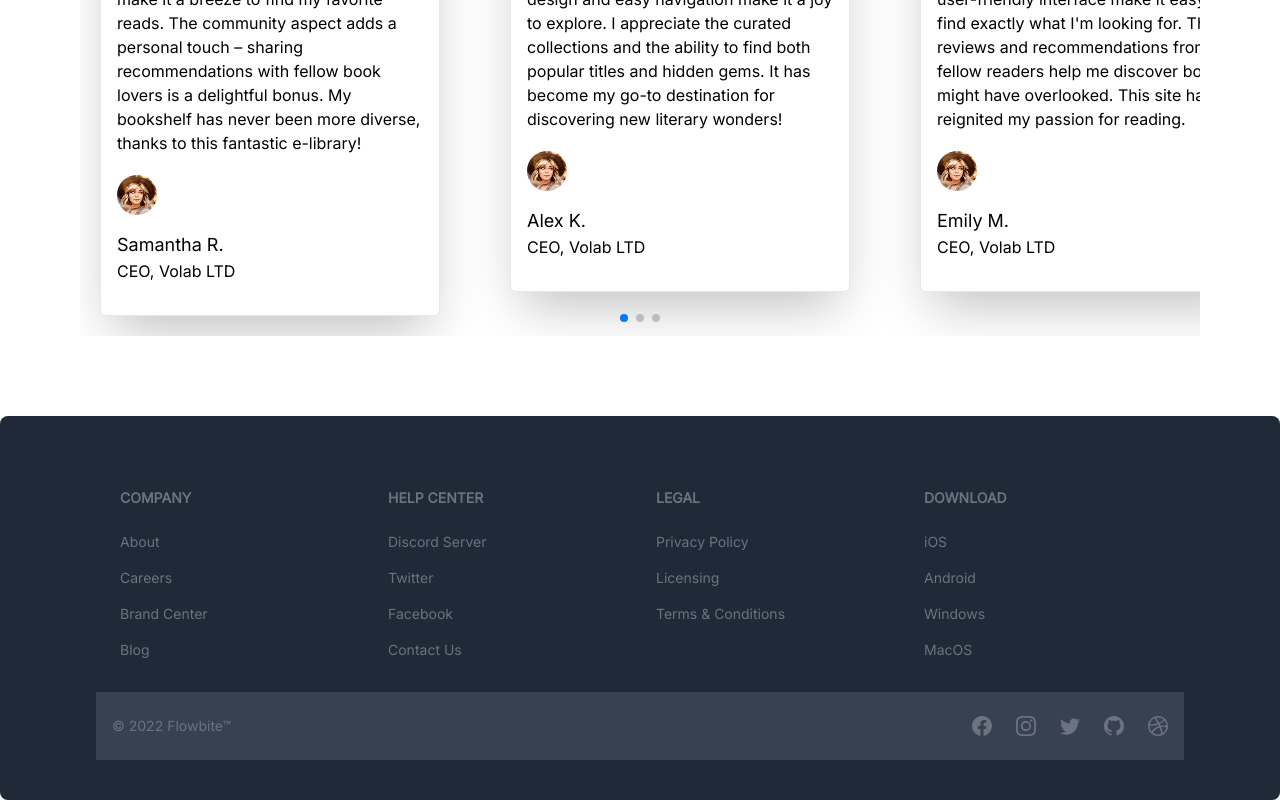
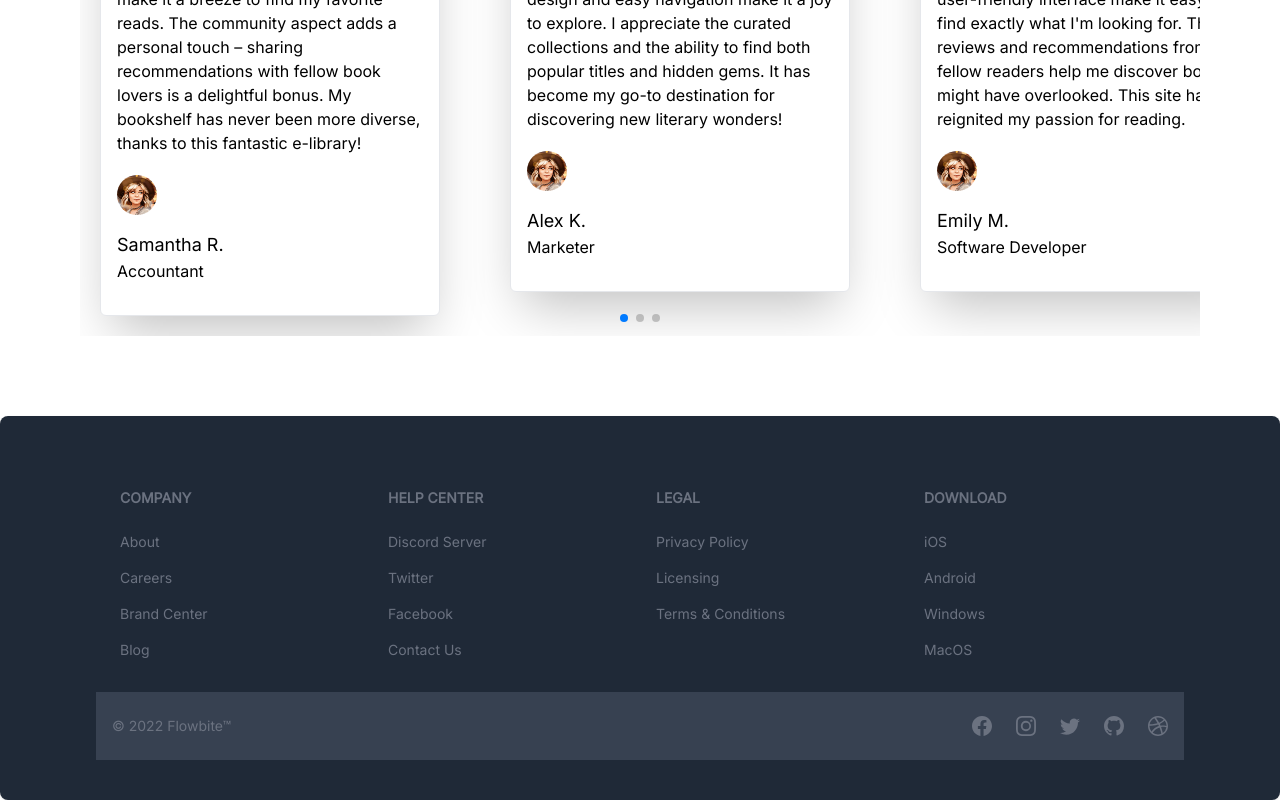
Before and after one commit to daniel-idowu-01/ireadlib, a React (Vite) app in the folder client/: page / in a window 1280 px wide. Shown: the part 2429-3229 px from the top of the page. Built offline with nearby package versions, Linux system fonts and the light colour scheme; no server answers.

Commit message:
changed job titles of the review customers

```diff
--- a/client/src/components/Review.jsx
+++ b/client/src/components/Review.jsx
@@ -68,7 +68,7 @@ const Review = () => {
                   className='w-10 mb-4'
                 />
                 <h5 className='text-lg font-medium'>Samantha R.</h5>
-                <p className='text-base'>CEO, Volab LTD</p>
+                <p className='text-base'>Accountant</p>
               </div>
             </div>
           </SwiperSlide>
@@ -94,7 +94,7 @@ const Review = () => {
                   className='w-10 mb-4'
                 />
                 <h5 className='text-lg font-medium'>Alex K.</h5>
-                <p className='text-base'>CEO, Volab LTD</p>
+                <p className='text-base'>Marketer</p>
               </div>
             </div>
           </SwiperSlide>
@@ -120,7 +120,7 @@ const Review = () => {
                   className='w-10 mb-4'
                 />
                 <h5 className='text-lg font-medium'>Emily M.</h5>
-                <p className='text-base'>CEO, Volab LTD</p>
+                <p className='text-base'>Software Developer</p>
               </div>
             </div>
           </SwiperSlide>
@@ -146,7 +146,7 @@ const Review = () => {
                   className='w-10 mb-4'
                 />
                 <h5 className='text-lg font-medium'>Jake H.</h5>
-                <p className='text-base'>CEO, Volab LTD</p>
+                <p className='text-base'>Student</p>
               </div>
             </div>
           </SwiperSlide>
```
Also changed, not shown: 1 other file (tests, documents, lock files or other folders).
